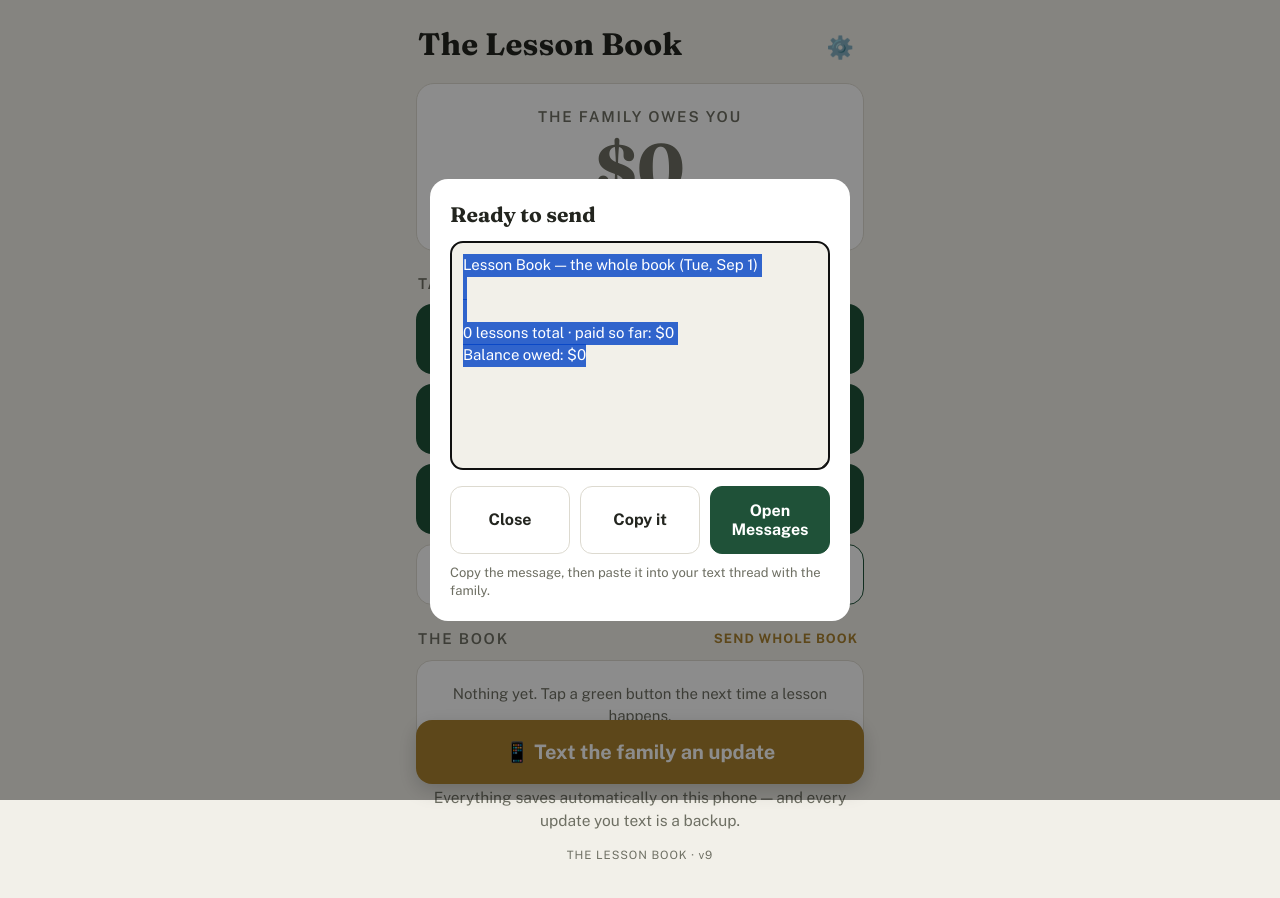
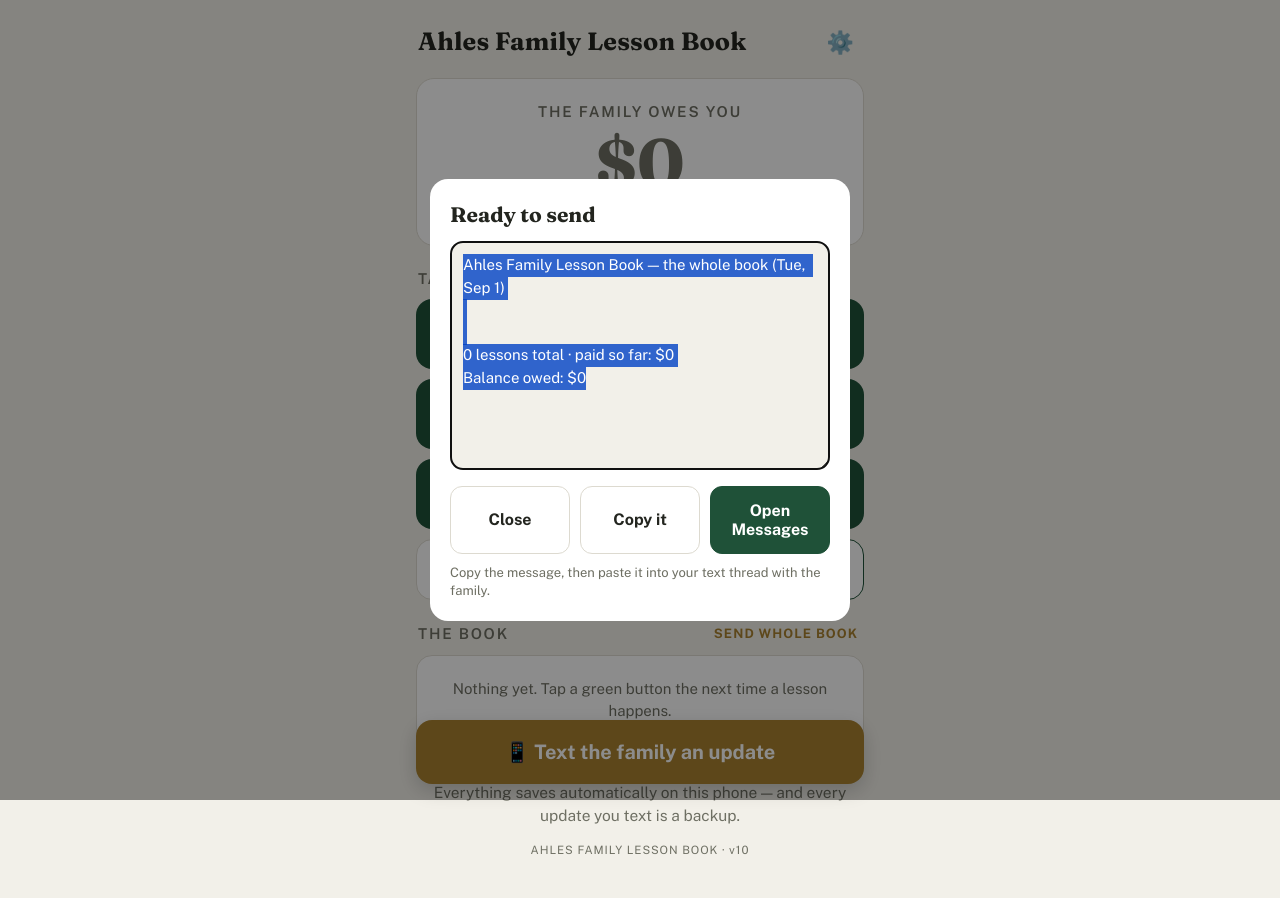
Before and after one commit to ahlesart/lesson-book, a plain HTML site: page index.html in a window 1280 px wide. Both pictures are taken after a click on the button "SEND WHOLE BOOK". Drawn offline with nearby package versions, Linux system fonts and the light colour scheme.

Commit message:
v10: Ahles Family Lesson Book

```diff
--- a/index.html
+++ b/index.html
@@ -1,8 +1,8 @@
-<title>The Lesson Book</title>
+<title>Ahles Family Lesson Book</title>
 <meta name="viewport" content="width=device-width, initial-scale=1, viewport-fit=cover">
 <link rel="icon" type="image/png" sizes="32x32" href="icon-32.png">
 <link rel="apple-touch-icon" sizes="180x180" href="icon-180.png">
-<meta name="apple-mobile-web-app-title" content="Lesson Book">
+<meta name="apple-mobile-web-app-title" content="Ahles Lessons">
 <meta name="theme-color" content="#1F5138">
 <link rel="stylesheet" href="https://fonts.googleapis.com/css2?family=Fraunces:opsz,wght@9..144,500;9..144,700&family=Public+Sans:wght@400;600;700&display=swap">
 <style>
@@ -35,7 +35,7 @@
   }
   .wrap{max-width:480px; margin:0 auto; padding:16px 16px 120px}
   header{display:flex; align-items:baseline; justify-content:space-between; padding:6px 2px 14px}
-  h1{font-family:Fraunces,Georgia,serif; font-weight:700; font-size:31px; margin:0; letter-spacing:.2px}
+  h1{font-family:Fraunces,Georgia,serif; font-weight:700; font-size:25px; margin:0; letter-spacing:.2px; text-wrap:balance}
   #gear{background:none;border:none;color:var(--muted);font-size:22px;padding:8px;cursor:pointer}
   .balcard{
     background:var(--card); border:1px solid var(--line); border-radius:18px;
@@ -115,7 +115,7 @@
 
 <div class="wrap">
   <header>
-    <h1>The Lesson Book</h1>
+    <h1>Ahles Family Lesson Book</h1>
     <button id="gear" aria-label="Settings">&#9881;&#65039;</button>
   </header>
 
@@ -145,7 +145,7 @@
     </p>
     <div class="hist" id="hist"></div>
     <p class="tip" id="tip"></p>
-    <p style="text-align:center;font-size:11.5px;color:var(--muted);margin-top:16px;letter-spacing:.08em">THE LESSON BOOK &middot; v9</p>
+    <p style="text-align:center;font-size:11.5px;color:var(--muted);margin-top:16px;letter-spacing:.08em">AHLES FAMILY LESSON BOOK &middot; v10</p>
   </div>
 </div>
 
@@ -389,7 +389,7 @@
       mb.onclick=function(){
         var a=document.createElement("a");
         a.href="mailto:"+encodeURIComponent(S.email)+
-          "?subject="+encodeURIComponent("Lesson Book update")+
+          "?subject="+encodeURIComponent("Ahles Family Lesson Book update")+
           "&body="+encodeURIComponent(msg);
         a.click();
       };
@@ -427,7 +427,7 @@
     var b=balance();
     var since=S.entries.filter(function(e){ return tsOf(e) > S.lastReport; });
     var list = since.length ? since : S.entries.slice(-5);
-    var lines=["Lesson Book update ("+fmtDate(today())+")","","You owe me: "+money(b)];
+    var lines=["Ahles Family Lesson Book — update ("+fmtDate(today())+")","","You owe me: "+money(b)];
     if(list.length){
       lines.push("", since.length ? "Since my last update:" : "Most recent:");
       list.forEach(function(e){ lines.push("  "+entryLine(e)); });
@@ -440,7 +440,7 @@
     var lessons=S.entries.filter(function(e){return e.kind==="lesson";}).length;
     var paid=S.entries.filter(function(e){return e.kind==="payment";})
       .reduce(function(s,e){return s+e.amount;},0);
-    var lines=["Lesson Book — the whole book ("+fmtDate(today())+")",""];
+    var lines=["Ahles Family Lesson Book — the whole book ("+fmtDate(today())+")",""];
     S.entries.forEach(function(e){ lines.push(entryLine(e)); });
     lines.push("", lessons+" lessons total · paid so far: "+money(paid),
       "Balance owed: "+money(b));
```
